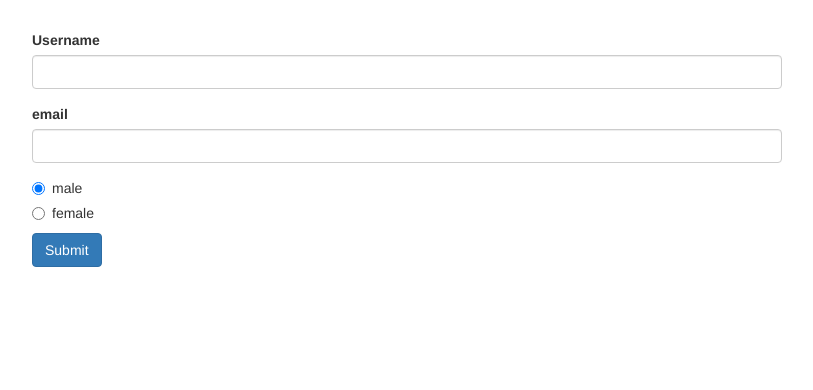
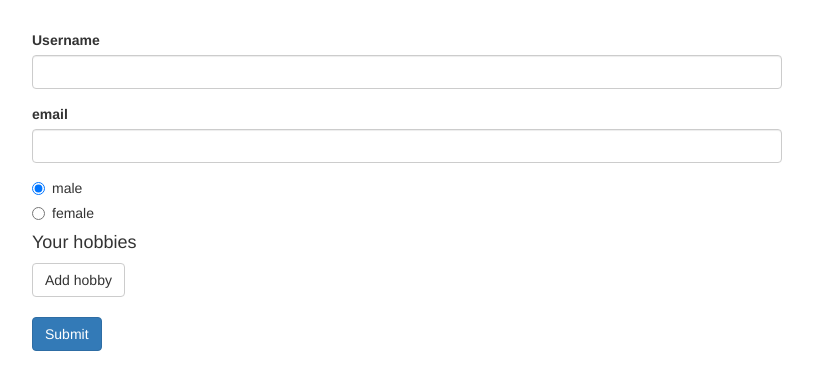
Before and after one commit to finngm/forms-reactive-start, an Angular app: page / in a window 1280 px wide. Shown: the top 390 px of the page, without its empty margins (233-1046 px from the left). Built offline with nearby package versions, Linux system fonts and the light colour scheme.

Commit message:
209: Reactive array of form controls

```diff
--- a/src/app/app.component.css
+++ b/src/app/app.component.css
@@ -5,3 +5,7 @@
 input.ng-invalid.ng-touched {
   border: 1px solid purple;
 }
+
+button {
+  margin-bottom: 20px;
+}
--- a/src/app/app.component.html
+++ b/src/app/app.component.html
@@ -30,6 +30,13 @@
               [value]="gender">{{ gender }}
           </label>
         </div>
+        <div formArrayName="hobbies">
+          <h4>Your hobbies</h4>
+          <button class="btn btn-default" type="button" (click)="onAddHobby()">Add hobby</button>
+          <div class="form-group" *ngFor="let hobbyControl of getControls(); let i = index">
+            <input type="text" class="form-control" [formControlName]="i">
+          </div>
+        </div>
         <span *ngIf="!signupForm.valid && signupForm.touched" class="help-block">Form invalid!</span>
         <button class="btn btn-primary" type="submit">Submit</button>
       </form>
--- a/src/app/app.component.ts
+++ b/src/app/app.component.ts
@@ -1,5 +1,5 @@
 import { Component, OnInit } from '@angular/core';
-import { FormGroup, FormControl, Validators } from '@angular/forms';
+import { FormGroup, FormControl, Validators, FormArray } from '@angular/forms';
 
 @Component({
   selector: 'app-root',
@@ -16,11 +16,22 @@
         'username': new FormControl(null, Validators.required),
         'email': new FormControl(null, [Validators.required, Validators.email])
       }),
-      'gender': new FormControl('male')
+      'gender': new FormControl('male'),
+      'hobbies': new FormArray([])
     });
   }
 
   onSubmit() {
     console.log(this.signupForm);
   }
+
+  onAddHobby() {
+    const control = new FormControl(null, Validators.required);
+    (<FormArray>this.signupForm.get('hobbies')).push(control);
+  }
+
+  // returns the array of controls held in 'hobbies'
+  getControls() {
+    return (<FormArray>this.signupForm.get('hobbies')).controls;
+  }
 }
```
